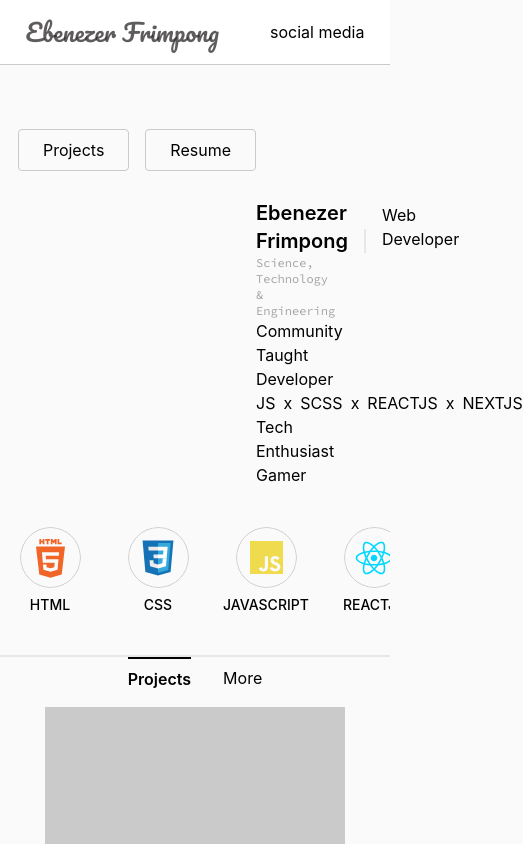
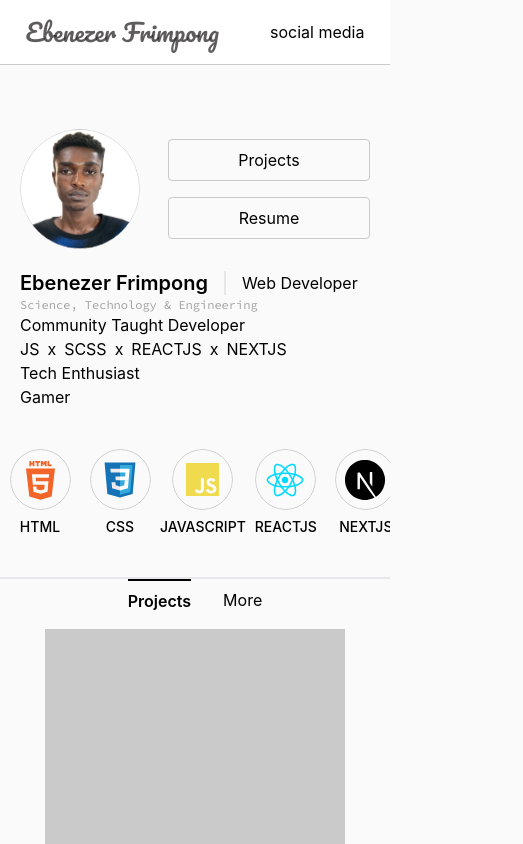
Before and after one commit to eben92/Portfolio-1.0, a React (Create React App) app: page / in a window 390 px wide. Shown: the top 844 px of the page, 523 px wide, since content can reach past the window. Built offline with nearby package versions, Linux system fonts and the light colour scheme; a web font is replaced by a local one.

Commit message:
responsiveness

```diff
--- a/src/App.js
+++ b/src/App.js
@@ -22,13 +22,13 @@ function App() {
         <Header />
       </>
       <div className='flex flex-col gap-10 '>
-        <div className='flex justify-center gap-28 mt-16 px-[200px]'>
+        <div className='flex flex-col md:flex-row md:justify-center gap-5 px-5  md:gap-28 mt-16 lg:px-[200px]'>
           <Profile />
           <About setActiveTab={setActiveTab} />
         </div>
 
         {/* languages */}
-        <div className=' whitespace-nowrap md:px-[200px]'>
+        <div className=' whitespace-nowrap lg:px-[200px]'>
           <Languages />
         </div>
 
--- a/src/components/about/index.js
+++ b/src/components/about/index.js
@@ -1,8 +1,15 @@
 // import { Navigate, useNavigate } from "react-router-dom";
+import { useEffect } from "react";
 import Button from "../button";
+import useScreenSize from "../useScreenSize";
 
 const About = ({ setActiveTab }) => {
   // const { navigate } = useNavigate();
+  const dimensions = useScreenSize();
+
+  useEffect(() => {
+    console.log(dimensions.width);
+  }, [dimensions]);
 
   return (
     <div className='flex flex-col gap-7  w-full'>
@@ -19,13 +26,14 @@ const About = ({ setActiveTab }) => {
         />
       </div> */}
 
-      <div className='flex sticky top-[4rem] z-[5px]   justify-end w-full gap-4'>
-        <a href='#projects'>
-          <Button name='Projects' onClick={() => setActiveTab("Projects")} />
-        </a>
-        <Button name='Resume' />
-      </div>
-
+      {dimensions.width > 768 && (
+        <div className='flex sticky top-[4rem] z-[5px]   md:justify-end w-full gap-4'>
+          <a href='#projects'>
+            <Button name='Projects' onClick={() => setActiveTab("Projects")} />
+          </a>
+          <Button name='Resume' />
+        </div>
+      )}
       <div>
         <div className='flex gap-4 items-center'>
           <h4 className='font-[600] after:border-r-2 after:ml-4 text-xl'>
--- a/src/components/index.js
+++ b/src/components/index.js
@@ -7,3 +7,4 @@ export { default as More } from "./more";
 export { default as Projects } from "./projects";
 export { default as Button } from "./button";
 export { default as Footer } from "./footer";
+export { default as useScreenSize } from "./useScreenSize";
--- a/src/components/languages/index.js
+++ b/src/components/languages/index.js
@@ -91,14 +91,14 @@ const Languages = () => {
     <div className=' whitespace-nowrap'>
       <ul
         onClick={addSlider}
-        className='flex gap-2 items  cursor-grab overflow-auto'
+        className='flex md:gap-2 items  cursor-grab overflow-auto'
       >
         {languages.map((language, index) => (
           <li
             key={index}
             className='flex flex-col w-full    items-center gap-2'
           >
-            <div className='w-[100px] h-[60px] flex items-center justify-center'>
+            <div className='md:w-[100px] w-[80px] h-[60px] flex items-center justify-center'>
               <img
                 src={language.icon}
                 alt=''
--- a/src/components/profile/index.js
+++ b/src/components/profile/index.js
@@ -1,13 +1,32 @@
 import Me from "../../assets/eben1.svg";
+import useScreenSize from "../useScreenSize";
+import Button from "../button";
 
-const Profile = () => {
+const Profile = ({ setActiveTab }) => {
+  const dimensions = useScreenSize();
+
   return (
-    <div className='w-full flex items-center justify-end'>
+    <div className='w-full flex flex-row gap-7 md:gap-0  md:flex-col items-center md:justify-end'>
       <img
         src={Me}
         alt=''
-        className='hover:shadow-lg rounded-full transition cursor-pointer '
+        className='hover:shadow-lg rounded-full w-[120px] h-[120px] md:w-[220px] md:h-[220px] transition cursor-pointer '
       />
+
+      {dimensions.width < 768 && (
+        <>
+          <div className='flex top-[4rem] z-[5px] flex-col  md:justify-end w-full gap-4'>
+            {/* <a href='#projects' className='w-full'> */}
+            <Button
+              name='Projects'
+              onClick={() => setActiveTab("Projects")}
+              className='w-full'
+            />
+            {/* </a> */}
+            <Button name='Resume' />
+          </div>
+        </>
+      )}
     </div>
   );
 };
--- /dev/null
+++ b/src/components/useScreenSize/index.js
@@ -0,0 +1,28 @@
+import { useState, useEffect } from "react";
+
+const useScreenSize = () => {
+  const [dimensions, setDimensions] = useState({
+    width: window.innerWidth,
+    height: window.innerHeight,
+  });
+
+  // :::::: RESPONSIVENESS :::::::::
+  useEffect(() => {
+    function handleResize() {
+      setDimensions({
+        width: window.innerWidth,
+        height: window.innerHeight,
+      });
+    }
+
+    window.addEventListener("resize", handleResize);
+
+    return (_) => {
+      window.removeEventListener("resize", handleResize);
+    };
+  });
+
+  return dimensions;
+};
+
+export default useScreenSize;
```
